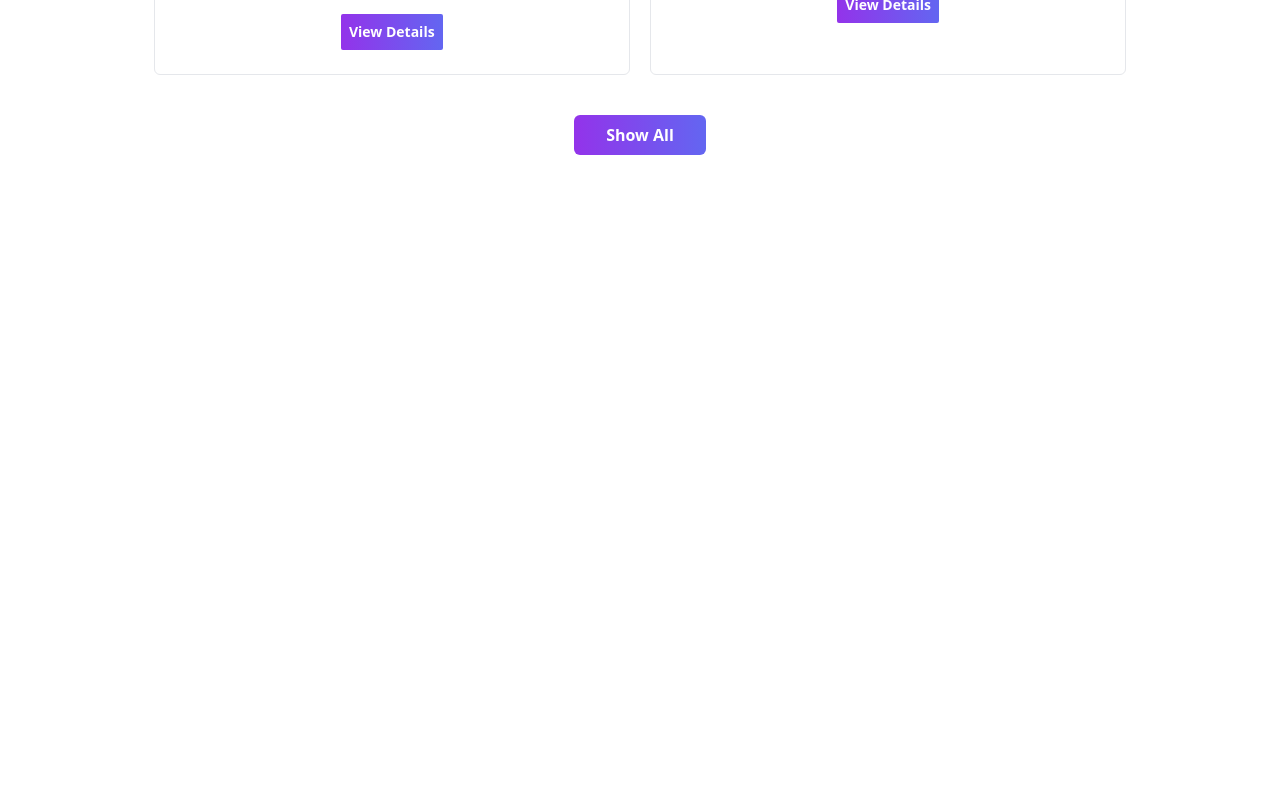
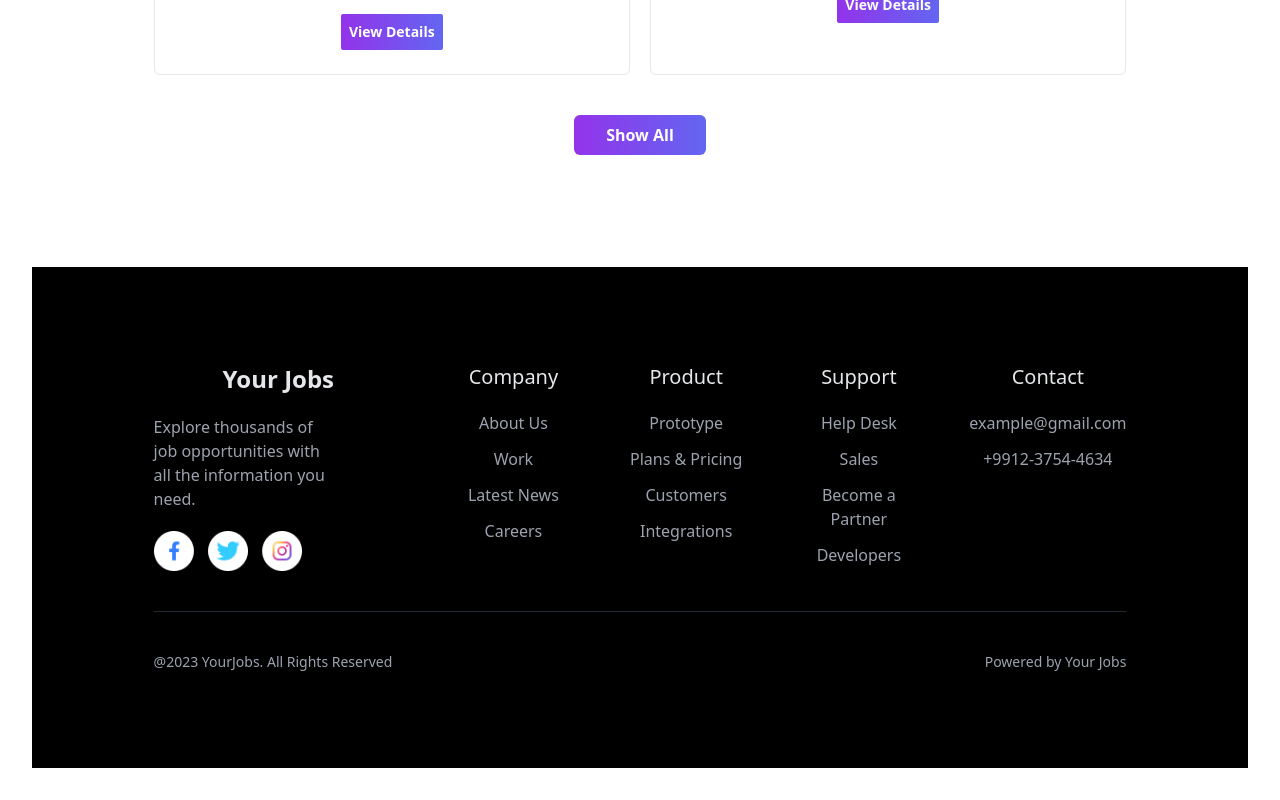
Before and after one commit to Robin0787/job-hunter, a React (Vite) app: page / in a window 1280 px wide. Shown: the part 1905-2705 px from the top of the page. Before the commit the page ends 2156 px from the top, so only its background shows below. Built offline with nearby package versions, Linux system fonts and the light colour scheme.

Commit message:
Completed blog page

```diff
--- a/index.html
+++ b/index.html
@@ -4,6 +4,7 @@
     <meta charset="UTF-8" />
     <meta name="viewport" content="width=device-width, initial-scale=1.0" />
     <title>Your Jobs</title>
+    <link rel="shortcut icon" href="/public/titleCap.png" type="image/x-icon" />
   </head>
   <body>
     <div id="root"></div>
--- a/src/App.jsx
+++ b/src/App.jsx
@@ -1,13 +1,13 @@
+import { Toaster } from 'react-hot-toast';
 import { Outlet } from 'react-router-dom';
 import './App.css';
-// import Navbar from "./Components/Navbar/Navbar";
-import { Toaster } from 'react-hot-toast';
+import Footer from './Components/Footer';
 
 function App() {
   return (
-    <div className="">
-      {/* <Navbar /> */}
+    <div>
       <Outlet />
+      <Footer />
       <Toaster />
     </div>
   )
--- /dev/null
+++ b/src/Components/Footer.jsx
@@ -0,0 +1,56 @@
+import React from 'react';
+import footerIcon from "../assets/Icons/AllIcons.png";
+const Footer = () => {
+    return (
+        <section className='bg-black text-gray-200 py-24 mt-20 lg:mt-28'>
+            <article className='w-[80%] mx-auto grid grid-cols-2 md:grid-cols-3 lg:grid-cols-footerCol gap-12 '>
+                <div className='space-y-5'>
+                    <h2 className="text-2xl font-bold">Your Jobs</h2>
+                    <p className="text-md text-left  text-gray-400 w-[70%]">Explore thousands of job opportunities with all the information you need.</p>
+                    <img src={footerIcon} className='h-10' />
+                </div>
+                <div className='space-y-5'>
+                    <h2 className="text-xl">Company</h2>
+                    <ul className='list-none space-y-3 text-gray-400'>
+                        <li>About Us</li>
+                        <li>Work</li>
+                        <li>Latest News</li>
+                        <li>Careers</li>
+                    </ul>
+                </div>
+                <div className='space-y-5'>
+                    <h2 className="text-xl">Product</h2>
+                    <ul className='list-none space-y-3 text-gray-400'>
+                        <li>Prototype</li>
+                        <li>Plans & Pricing</li>
+                        <li>Customers</li>
+                        <li>Integrations</li>
+                    </ul>
+                </div>
+                <div className='space-y-5'>
+                    <h2 className="text-xl">Support</h2>
+                    <ul className='list-none space-y-3 text-gray-400'>
+                        <li>Help Desk</li>
+                        <li>Sales</li>
+                        <li>Become a Partner</li>
+                        <li>Developers</li>
+                    </ul>
+                </div>
+                <div className='space-y-5'>
+                    <h2 className="text-xl">Contact</h2>
+                    <ul className='list-none space-y-3 text-gray-400'>
+                        <li>example@gmail.com</li>
+                        <li>+9912-3754-4634</li>
+                    </ul>
+                </div>
+            </article>
+            <hr className='border-gray-800 my-10 w-[80%] mx-auto'/>
+            <div className='w-[80%] mx-auto flex justify-between items-center text-sm text-gray-400'>
+                <p>@2023 YourJobs. All Rights Reserved</p>
+                <p>Powered by Your Jobs</p>
+            </div>
+        </section>
+    );
+};
+
+export default Footer;
--- a/tailwind.config.js
+++ b/tailwind.config.js
@@ -8,6 +8,7 @@ export default {
     extend: {
       gridTemplateColumns: {
         'fourTwo': '4fr 2fr',
+        "footerCol": '2fr 1fr 1fr 1fr 1fr'
       },
     }
   },
```
Also changed, not shown: public/titleCap.png (added), src/assets/Icons/AllIcons.png (renamed from src/assets/Icons/Group 9969.png).
